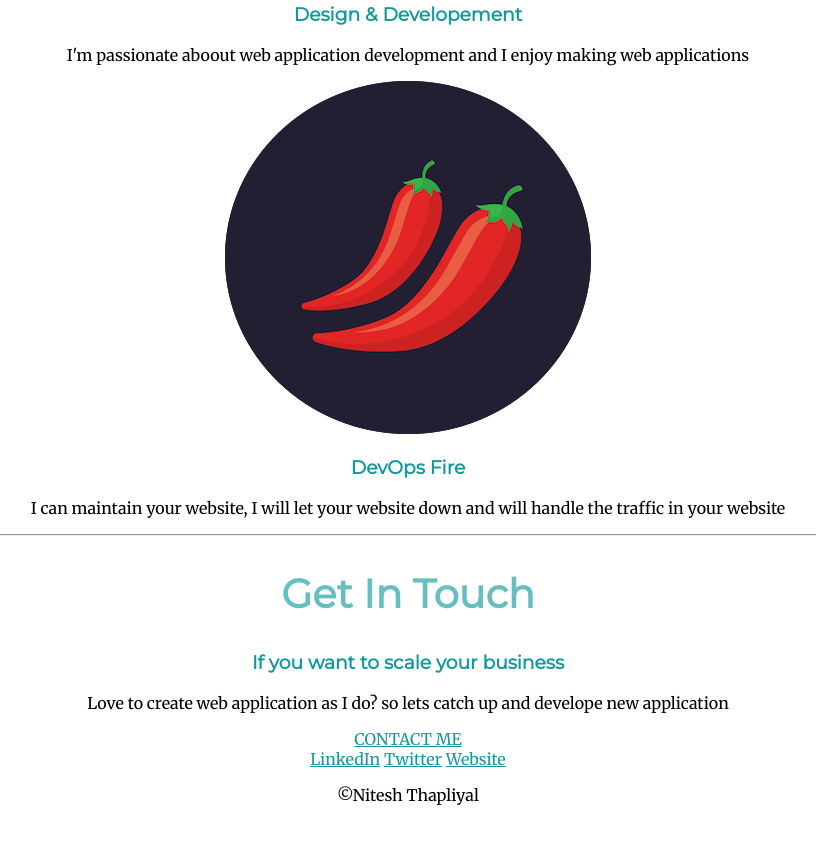
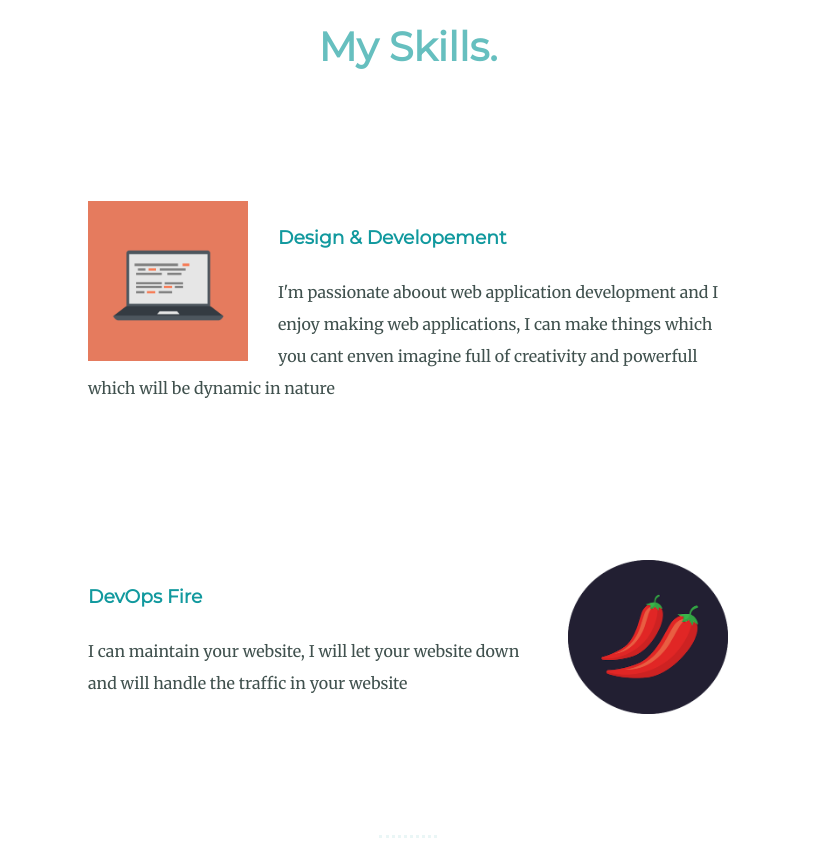
Before and after one commit to Nitesh-thapliyal/The-Web-Development-Bootcamp, a plain HTML site: page Css-MySite/index.html in a window 1280 px wide. Shown: the part 1523-2380 px from the top of the page, without its empty margins (232-1048 px from the left). Before the commit the page ends 2344 px from the top, so only its background shows below. Drawn offline with Linux system fonts and the light colour scheme.

Commit message:
update css

```diff
--- a/Css-MySite/Css/styles.css
+++ b/Css-MySite/Css/styles.css
@@ -1,7 +1,9 @@
 body{
+    color: #40514E;
     margin: 0;
     text-align: center;
     font-family: 'Merriweather', serif;
+
 }
 
 h1{
@@ -9,21 +11,24 @@ h1{
 
     % -> it is also same as em
     em -> used for dynamic but it inherits the parent em and adds it up which is dangerous
-    rem -> to solve the issue of em we use rem so that it ignores the parent or root em
+    rem(root em) -> to solve the issue of em we use rem so that it ignores the parent or root em
+    px -> It is a static
 
     */
     font-size: 5.625rem;
     margin:50px auto 0 auto;
     font-family: 'Sacramento', cursive;
     color: #66BFBF;
-    line-height: 4px;
+    line-height: 2;
 
 }
+
 
 h2{
     font-size: 2.5rem;;
     font-family: 'Montserrat', sans-serif;
     color: #66BFBF;
+    padding-bottom: 10px;
 }
 
 h3{
@@ -32,6 +37,30 @@ h3{
 }
 a{
     color: #11999E;
+    font-family: 'Montserrat', sans-serif;
+    margin: 10px 20px;
+    text-decoration: none;
+}
+
+a:hover{
+    color: #EAF6F6;
+}
+
+p{
+    line-height: 2;
+}
+
+hr{
+    border: dotted #EAF6F6;
+    border-bottom: none;
+    width: 4%;
+    margin: 100px auto;
+}
+
+.intro{
+    width: 30%;
+    margin: auto;
+
 }
 
 .web{
@@ -46,19 +75,87 @@ a{
 
 .middle-container{
 
+    margin: 100px 0px;
+
 
 }
 
 .bottom-container{
+    background-color: #66BFBF;
+    padding: 50px 0 20px;
 
 }
 
 .top-cloud{
     position:absolute;
     right: 400px;
-    top: 50px;
+    top: 40px;
 }
 .bottom-cloud{
     position: absolute;
+    left: 250px;
     bottom: 300px;
 }
+
+.skill-row{
+    width: 50%;
+    margin: 100px auto 100px auto;
+    text-align: left;
+    line-height: 2;
+    padding: 20px;
+
+}
+
+.skill-img{
+    width: 25%;
+}
+
+.code-img{
+    width: 25%;
+    float: left;
+    margin-right: 30px;
+}
+
+.chilli-img{
+    width: 25%;
+    float: right;
+    margin-left: 30px;
+}
+
+.chilli-para{
+    /* clear: right;   // it clears out the float    */
+}
+
+
+.btn {
+    background: #11cdd4;
+    background-image: -webkit-linear-gradient(top, #11cdd4, #11999e);
+    background-image: -moz-linear-gradient(top, #11cdd4, #11999e);
+    background-image: -ms-linear-gradient(top, #11cdd4, #11999e);
+    background-image: -o-linear-gradient(top, #11cdd4, #11999e);
+    background-image: linear-gradient(to bottom, #11cdd4, #11999e);
+    -webkit-border-radius: 8;
+    -moz-border-radius: 8;
+    border-radius: 8px;
+    font-family: 'Montserrat', sans-serif;
+    color: #ffffff;
+    font-size: 20px;
+    padding: 10px 20px 10px 20px;
+    text-decoration: none;
+  }
+
+  .btn:hover {
+    background: #30e3cb;
+    background-image: -webkit-linear-gradient(top, #30e3cb, #2bc4ad);
+    background-image: -moz-linear-gradient(top, #30e3cb, #2bc4ad);
+    background-image: -ms-linear-gradient(top, #30e3cb, #2bc4ad);
+    background-image: -o-linear-gradient(top, #30e3cb, #2bc4ad);
+    background-image: linear-gradient(to bottom, #30e3cb, #2bc4ad);
+    text-decoration: none;
+  }
+
+  .copywrite{
+    color: #EAF6F6;
+    font-size: 0.75rem;
+    padding: 20px 0;
+  }
--- a/Css-MySite/index.html
+++ b/Css-MySite/index.html
@@ -24,18 +24,18 @@
         <div class="profile">
           <img src="./images/nitesh.png"  width="200px" alt="dp">
           <h2>Hello.</h2>
-          <p>I'm Nitesh, RedHat Certified System Administrator, Full Stack Web Developer who loves making web apps</p>
+          <p class="intro">I'm Nitesh, RedHat Certified System Administrator, Full Stack Web Developer who ❤️ making web apps.</p>
         </div>
         <hr>
         <div class="skills">
           <h2>My Skills.</h2>
           <div class="skill-row">
-            <img class="" src="./images/computer.png" alt="">
+            <img class="code-img" src="./images/computer.png" alt="">
             <h3>Design & Developement</h3>
-            <p>I'm passionate aboout web application development and I enjoy making web applications</p>
+            <p>I'm passionate aboout web application development and I enjoy making web applications, I can make things which you cant enven imagine full of creativity and powerfull which will be dynamic in nature</p>
           </div>
           <div class="skill-row">
-            <img class="" src="./images/chillies.png" alt="">
+            <img class="chilli-img" src="./images/chillies.png" alt="">
             <h3>DevOps Fire</h3>
             <p>I can maintain your website, I will let your website down and will handle the traffic in your website</p>
           </div>
@@ -54,7 +54,7 @@
         <a class="footer-link" href="https://www.linkedin.com/">LinkedIn</a>
         <a class="footer-link" href="https://twitter.com/">Twitter</a>
         <a class="footer-link" href="https://www.appbrewery.co/">Website</a>
-        <p>©Nitesh Thapliyal</p>
+        <p class="copywrite">©Nitesh Thapliyal @BauddhikGeeks</p>
       </div>
 
 
```
